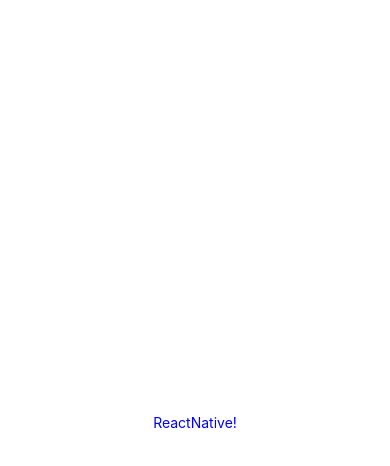
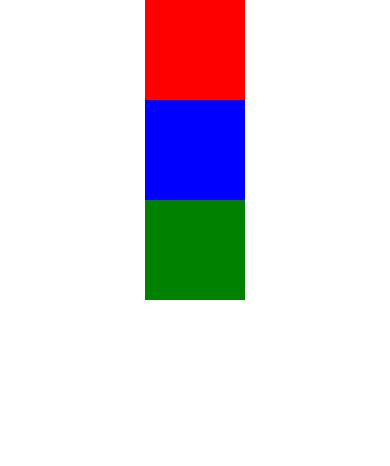
Before and after one commit to matsu6/rnative-app, a React Native app: screen / in a window 390 px wide. Shown: the top 466 px of the page. Built offline with nearby package versions, Linux system fonts and the light colour scheme.

Commit message:
flexDirction 確認

```diff
--- a/App.tsx
+++ b/App.tsx
@@ -1,21 +1,12 @@
-import { StatusBar } from "expo-status-bar"
-import { StyleSheet, View } from "react-native"
-import { HelloWorld } from "./src/components/HelloWorld"
+import NewsList from "./src/pages/NewsList"
+import { NewsItem } from "./src/components/news/NewsItem"
 
+import SamplePage from "./src/pages/SamplePage"
 export default function App() {
   return (
-    <View style={styles.container}>
-      <HelloWorld message="ReactNative!" />
-      <StatusBar style="auto" />
-    </View>
+    // <NewsList>
+    //   <NewsItem />
+    // </NewsList>
+    <SamplePage />
   )
 }
-
-const styles = StyleSheet.create({
-  container: {
-    flex: 1,
-    backgroundColor: "#fff",
-    alignItems: "center",
-    justifyContent: "center",
-  },
-})
--- a/src/components/HelloWorld.tsx
+++ /dev/null
@@ -1,17 +0,0 @@
-import { FC } from "react"
-import { Text, StyleSheet } from "react-native"
-
-type Props = {
-  message: string
-}
-
-export const HelloWorld: FC<Props> = (props) => {
-  const { message } = props
-  return <Text style={styles.text}>{message}</Text>
-}
-
-const styles = StyleSheet.create({
-  text: {
-    color: "blue",
-  },
-})
--- /dev/null
+++ b/src/components/news/NewsItem.tsx
@@ -0,0 +1,48 @@
+import { StyleSheet, View, Image, Text } from "react-native"
+import { LOREMIPSUM } from "../../constans/sampleData"
+export const NewsItem = () => {
+  return (
+    <View style={styles.itemContainer}>
+      <View style={styles.leftContainer}>
+        <Image
+          style={{ width: 100, height: 100 }}
+          source={{
+            uri: "https://picsum.photos/seed/picsum/200/300",
+          }}
+        />
+      </View>
+      <View style={styles.rightContainer}>
+        <Text style={styles.text} numberOfLines={3}>
+          {LOREMIPSUM}
+        </Text>
+        <Text style={styles.subText}>ReactNews</Text>
+      </View>
+    </View>
+  )
+}
+
+const styles = StyleSheet.create({
+  itemContainer: {
+    height: 100,
+    width: "100%",
+    borderColor: "gray",
+    borderWidth: 1,
+    flexDirection: "row", //row = 横並び
+  },
+  leftContainer: {
+    width: 100,
+  },
+  rightContainer: {
+    flex: 1,
+    padding: 10,
+    justifyContent: "space-between",
+  },
+  text: {
+    fontSize: 16,
+  },
+  subText: {
+    fontSize: 12,
+    color: "gray",
+    // marginTop: 3,
+  },
+})
--- /dev/null
+++ b/src/components/sample/SamleBox.tsx
@@ -0,0 +1,18 @@
+import { View, StyleSheet } from "react-native"
+import { FC } from "react"
+
+type Props = {
+  color: string
+}
+
+export const SampleBox: FC<Props> = (props) => {
+  const { color } = props
+  return <View style={[styles.box, { backgroundColor: color }]} />
+}
+
+const styles = StyleSheet.create({
+  box: {
+    width: 100,
+    height: 100,
+  },
+})
--- /dev/null
+++ b/src/constans/sampleData.ts
@@ -0,0 +1,2 @@
+export const LOREMIPSUM =
+  "Lorem ipsum dolor sit amet, consectetur adipiscing elit, sed do eiusmod tempor incididunt ut labore et dolore magna aliqua. Ut enim ad minim veniam, quis nostrud exercitation ullamco laboris nisi ut aliquip ex ea commodo consequat. Duis aute irure dolor in reprehenderit in voluptate velit esse cillum dolore eu fugiat nulla pariatur. Excepteur sint occaecat cupidatat non proident, sunt in culpa qui officia deserunt mollit anim id est laborum."
--- /dev/null
+++ b/src/pages/NewsList.tsx
@@ -0,0 +1,22 @@
+import { StyleSheet, View } from "react-native"
+import { ReactNode, FC } from "react"
+
+type Props = {
+  children: ReactNode
+}
+
+const NewsList: FC<Props> = (props) => {
+  const { children } = props
+  return <View style={styles.container}>{children}</View>
+}
+
+const styles = StyleSheet.create({
+  container: {
+    flex: 1,
+    backgroundColor: "#fff",
+    alignItems: "center",
+    justifyContent: "center",
+  },
+})
+
+export default NewsList
--- /dev/null
+++ b/src/pages/SamplePage.tsx
@@ -0,0 +1,24 @@
+import { SafeAreaView, StyleSheet } from "react-native"
+import { SampleBox } from "../components/sample/SamleBox"
+
+const SamplePage = () => {
+  return (
+    <SafeAreaView style={styles.container}>
+      <SampleBox color="red" />
+      <SampleBox color="blue" />
+      <SampleBox color="green" />
+    </SafeAreaView>
+  )
+}
+
+const styles = StyleSheet.create({
+  container: {
+    flex: 1,
+    flexDirection: "column", //flexDirection 子要素が縦か横に並ぶ デフォルトでcolumn
+    // flexDirection: "row",
+    alignItems: "center",
+    // justifyContent: "space-between",
+  },
+})
+
+export default SamplePage
```
